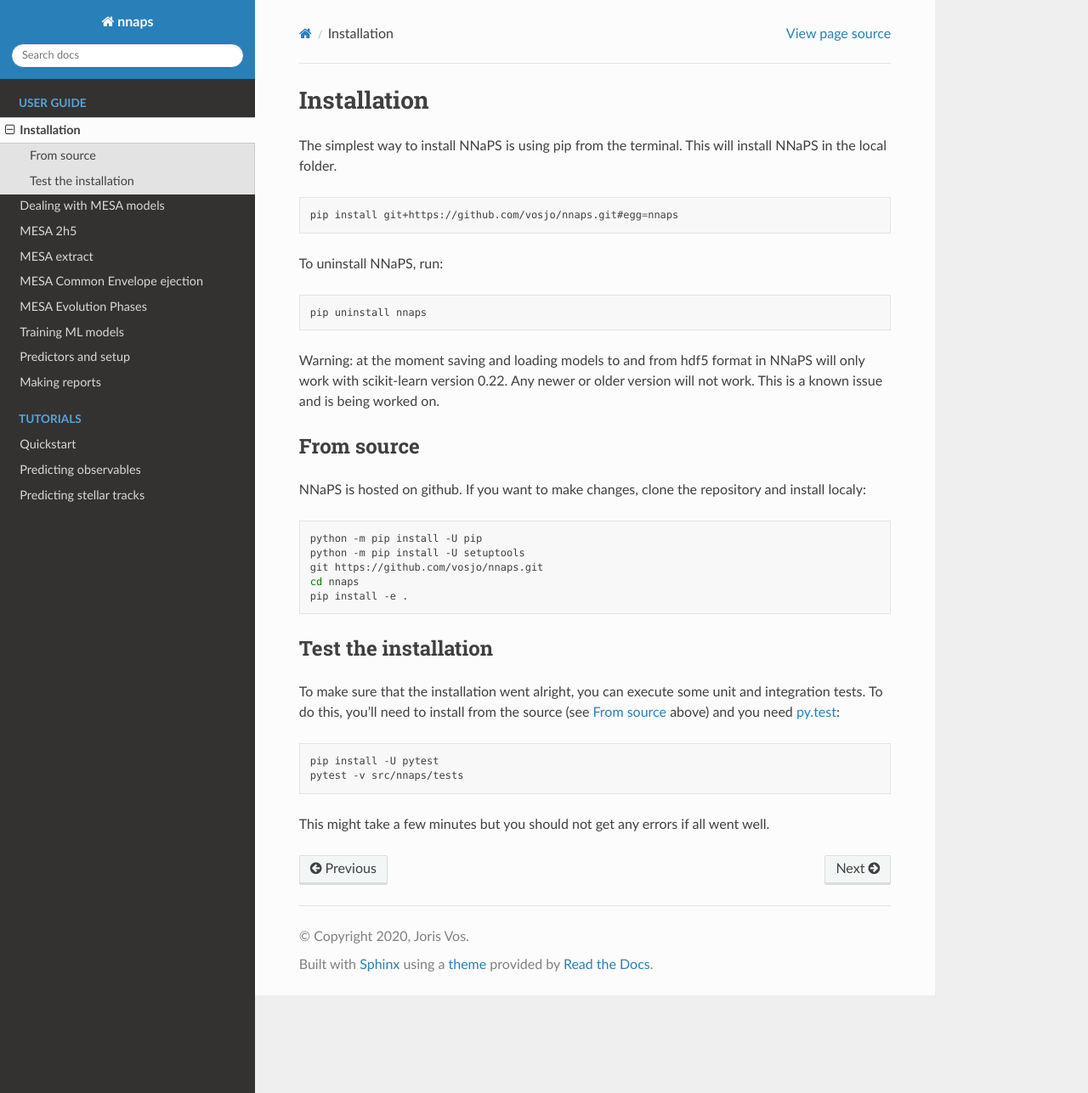
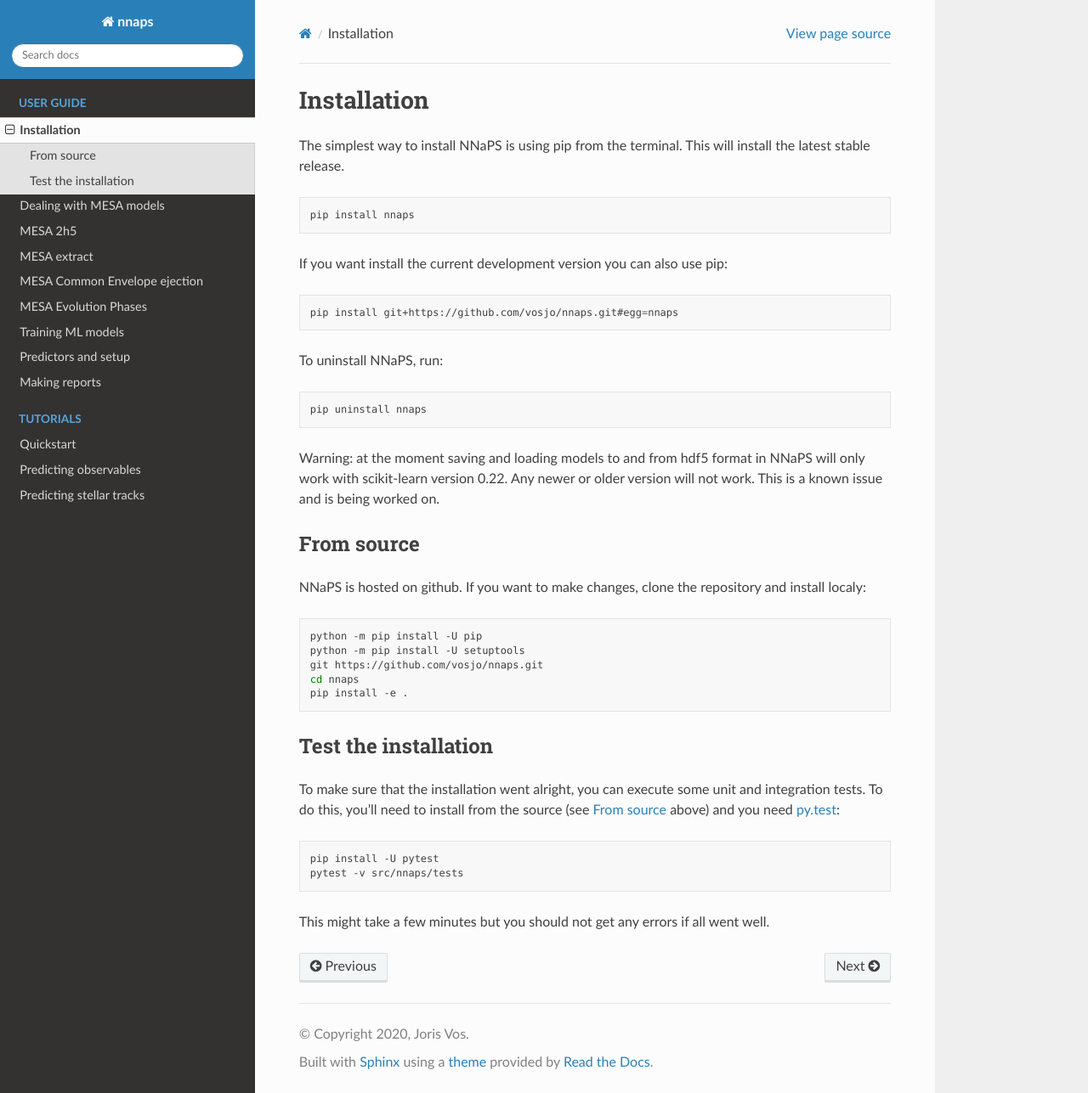
Before and after one commit to vosjo/nnaps, a Sphinx documentation site: the page built from docs/userguide/install.rst, in a window 1280 px wide and 1287 px high. Shown: the whole window at 85% size. Built offline with Sphinx 7.4.7 and the Read the Docs theme 2.0.0, drawn with Linux system fonts in a browser that asks for light colours.

Commit message:
updated install instructions after publishing package on pypi

```diff
--- a/docs/userguide/install.rst
+++ b/docs/userguide/install.rst
@@ -2,7 +2,13 @@
 Installation
 ============
 
-The simplest way to install NNaPS is using pip from the terminal. This will install NNaPS in the local folder.
+The simplest way to install NNaPS is using pip from the terminal. This will install the latest stable release.
+
+.. code-block:: bash
+
+   pip install nnaps
+
+If you want install the current development version you can also use pip:
 
 .. code-block:: bash
 
--- a/setup.py
+++ b/setup.py
@@ -19,7 +19,7 @@ install_requires = [
 ]
 
 setuptools.setup(
-    name="nnaps", # Replace with your own username
+    name="nnaps",
     version="0.0.1",
     author="Joris Vos",
     author_email="joris.vos@uv.cl",
```
Also changed, not shown: README.md (+4 -2 lines).
